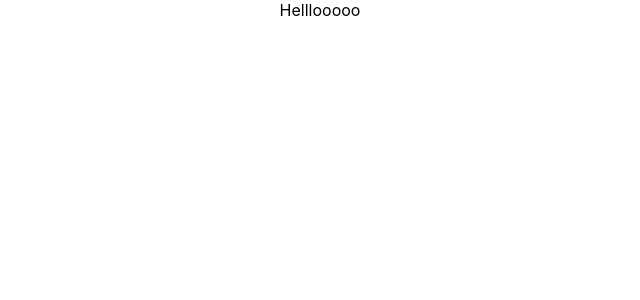
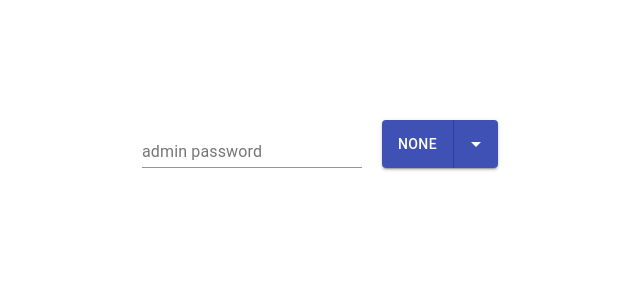
Before and after one commit to glencoden/wolke-admin, a React (Create React App) app: page / in a window 1280 px wide. Shown: the top 300 px of the page, without its empty margins (320-960 px from the left). Built offline with nearby package versions, Linux system fonts and the light colour scheme; the HTML template or start-up script is replaced by a standard one.

Commit message:
add material-ui, layout feature views

```diff
--- a/package.json
+++ b/package.json
@@ -3,6 +3,8 @@
   "version": "0.1.0",
   "private": true,
   "dependencies": {
+    "@material-ui/core": "^4.12.3",
+    "@material-ui/icons": "^4.11.2",
     "@testing-library/jest-dom": "^5.11.4",
     "@testing-library/react": "^11.1.0",
     "@testing-library/user-event": "^12.1.10",
--- a/src/App.css
+++ b/src/App.css
@@ -1,38 +1,28 @@
 .App {
-  text-align: center;
+
 }
 
-.App-logo {
-  height: 40vmin;
-  pointer-events: none;
+.top-line {
+    display: grid;
+    grid-template-columns: 1fr auto;
+    grid-column-gap: 20px;
+    padding: 20px 0 0;
+    z-index: 1000;
 }
 
-@media (prefers-reduced-motion: no-preference) {
-  .App-logo {
-    animation: App-logo-spin infinite 20s linear;
-  }
+.center-column {
+    display: grid;
+    grid-row-gap: 20px;
+    justify-items: center;
+    padding-top: 60px;
 }
 
-.App-header {
-  background-color: #282c34;
-  min-height: 100vh;
-  display: flex;
-  flex-direction: column;
-  align-items: center;
-  justify-content: center;
-  font-size: calc(10px + 2vmin);
-  color: white;
+.cta-button {
+    margin-top: 20px !important;
 }
 
-.App-link {
-  color: #61dafb;
+@media only screen and (min-width: 600px) {
+    .top-line {
+        padding: 60px 0 20px;
+    }
 }
-
-@keyframes App-logo-spin {
-  from {
-    transform: rotate(0deg);
-  }
-  to {
-    transform: rotate(360deg);
-  }
-}
--- a/src/App.js
+++ b/src/App.js
@@ -1,9 +1,109 @@
+import { useRef, useState } from 'react';
 import './App.css';
+import { Button, ButtonGroup, ClickAwayListener, Grow, MenuItem, MenuList, Paper, Popper, TextField } from '@material-ui/core';
+import ArrowDropDownIcon from '@material-ui/icons/ArrowDropDown';
+import OAuth from './features/OAuth/OAuth';
+import Cards from './features/Cards/Cards';
+
+const Features = {
+    NONE: 'none',
+    OAUTH2: 'oauth2',
+    CARDS: 'cards'
+};
+
+const featureNames = Object.values(Features);
+
+const featureComponents = {
+    [Features.NONE]: null,
+    [Features.OAUTH2]: OAuth,
+    [Features.CARDS]: Cards
+};
+
 
 function App() {
+    const anchorRef = useRef(null);
+    const [ adminPassword, setAdminPassword ] = useState('');
+    const [open, setOpen] = useState(false);
+    const [selectedIndex, setSelectedIndex] = useState(0);
+
+    const currentFeature = Object.values(Features)[selectedIndex];
+    const FeatureComponent = featureComponents[currentFeature];
+
+    const handleClick = () => {
+        console.info(`You clicked ${featureNames[selectedIndex]}`);
+    };
+
+    const handleMenuItemClick = (event, index) => {
+        setSelectedIndex(index);
+        setOpen(false);
+    };
+
+    const handleToggle = () => {
+        setOpen((prevOpen) => !prevOpen);
+    };
+
+    const handleClose = (event) => {
+        if (anchorRef.current && anchorRef.current.contains(event.target)) {
+            return;
+        }
+
+        setOpen(false);
+    };
+
     return (
-        <div className="App">
-            Helllooooo
+        <div className="App center-column">
+            <div className="top-line">
+                <TextField
+                    label="admin password"
+                    type="password"
+                    value={adminPassword}
+                    onChange={({ target }) => setAdminPassword(target.value)}
+                />
+                <ButtonGroup variant="contained" color="primary" ref={anchorRef} aria-label="split button">
+                    <Button onClick={handleClick}>{featureNames[selectedIndex]}</Button>
+                    <Button
+                        color="primary"
+                        size="small"
+                        aria-controls={open ? 'split-button-menu' : undefined}
+                        aria-expanded={open ? 'true' : undefined}
+                        aria-label="select merge strategy"
+                        aria-haspopup="menu"
+                        onClick={handleToggle}
+                    >
+                        <ArrowDropDownIcon />
+                    </Button>
+                </ButtonGroup>
+                <Popper open={open} anchorEl={anchorRef.current} role={undefined} transition disablePortal>
+                    {({ TransitionProps, placement }) => (
+                        <Grow
+                            {...TransitionProps}
+                            style={{
+                                transformOrigin: placement === 'bottom' ? 'center top' : 'center bottom',
+                            }}
+                        >
+                            <Paper>
+                                <ClickAwayListener onClickAway={handleClose}>
+                                    <MenuList id="split-button-menu">
+                                        {featureNames.map((name, index) => (
+                                            <MenuItem
+                                                key={name}
+                                                selected={index === selectedIndex}
+                                                onClick={(event) => handleMenuItemClick(event, index)}
+                                            >
+                                                {name}
+                                            </MenuItem>
+                                        ))}
+                                    </MenuList>
+                                </ClickAwayListener>
+                            </Paper>
+                        </Grow>
+                    )}
+                </Popper>
+            </div>
+
+            {FeatureComponent && (
+                <FeatureComponent adminPassword={adminPassword} />
+            )}
         </div>
     );
 }
--- /dev/null
+++ b/src/features/Cards/Cards.js
@@ -0,0 +1,37 @@
+import { useState } from 'react';
+import { Button, TextField } from '@material-ui/core';
+import { requestService } from '../../lib/requestService/requestService';
+
+
+function Cards({ adminPassword }) {
+    const [ userName, setUserName ] = useState('');
+    // const [ from, setFrom ] = useState([]);
+    // const [ to, setTo ] = useState([]);
+    // const [ isAdmin, setIsAdmin ] = useState(false);
+
+    return (
+        <div className="center-column">
+            <TextField
+                label="name"
+                value={userName}
+                onChange={({ target }) => setUserName(target.value)}
+            />
+
+            {/* add breadcrumb input and select field */}
+
+            <Button
+                variant="contained"
+                onClick={() => {
+                    requestService.registerCardsUser({
+                        admin_password: adminPassword
+                    })
+                        .then(resp => console.log(resp));
+                }}
+            >
+                Register Cards User
+            </Button>
+        </div>
+    );
+}
+
+export default Cards;
--- /dev/null
+++ b/src/features/OAuth/OAuth.js
@@ -0,0 +1,40 @@
+import { useState } from 'react';
+import { Button, TextField } from '@material-ui/core';
+import { requestService } from '../../lib/requestService/requestService';
+
+
+function OAuth({ adminPassword }) {
+    const [ userName, setUserName ] = useState('');
+    const [ password, setPassword ] = useState('');
+
+    return (
+        <div className="center-column">
+            <TextField
+                label="name"
+                value={userName}
+                onChange={({ target }) => setUserName(target.value)}
+            />
+            <TextField
+                label="password"
+                value={password}
+                onChange={({ target }) => setPassword(target.value)}
+            />
+            <Button
+                className="cta-button"
+                variant="contained"
+                onClick={() => {
+                    requestService.registerOAuthUser({
+                        username: userName,
+                        password,
+                        admin_password: adminPassword
+                    })
+                        .then(resp => console.log(resp));
+                }}
+            >
+                Register OAuth User
+            </Button>
+        </div>
+    );
+}
+
+export default OAuth;
--- a/src/lib/requestService/requestService.js
+++ b/src/lib/requestService/requestService.js
@@ -1,5 +1,5 @@
 const rootUrl = process.env.NODE_ENV === 'development'
-    ? 'http://192.168.1.3:80'
+    ? 'http://localhost'
     : 'https://wolke.glencoden.de';
 
 const oAuthUrl = `${rootUrl}/auth`;
@@ -29,12 +29,12 @@ class RequestService {
             .then(parseResponse);
     }
 
-    registerOAuthUser() {
-        return this._post(`${oAuthUrl}/register`, {});
+    registerOAuthUser({ username, password, admin_password }) {
+        return this._post(`${oAuthUrl}/register`, { username, password, admin_password, grant_type: 'password' });
     }
 
-    registerCardsUser() {
-        return this._post(`${cardsUrl}/register`, {});
+    registerCardsUser({ name, isAdmin, from, to, admin_password }) {
+        return this._post(`${cardsUrl}/register`, { name, isAdmin, from, to, admin_password });
     }
 }
 
```
Also changed, not shown: 1 other file (tests, documents, lock files or other folders).
